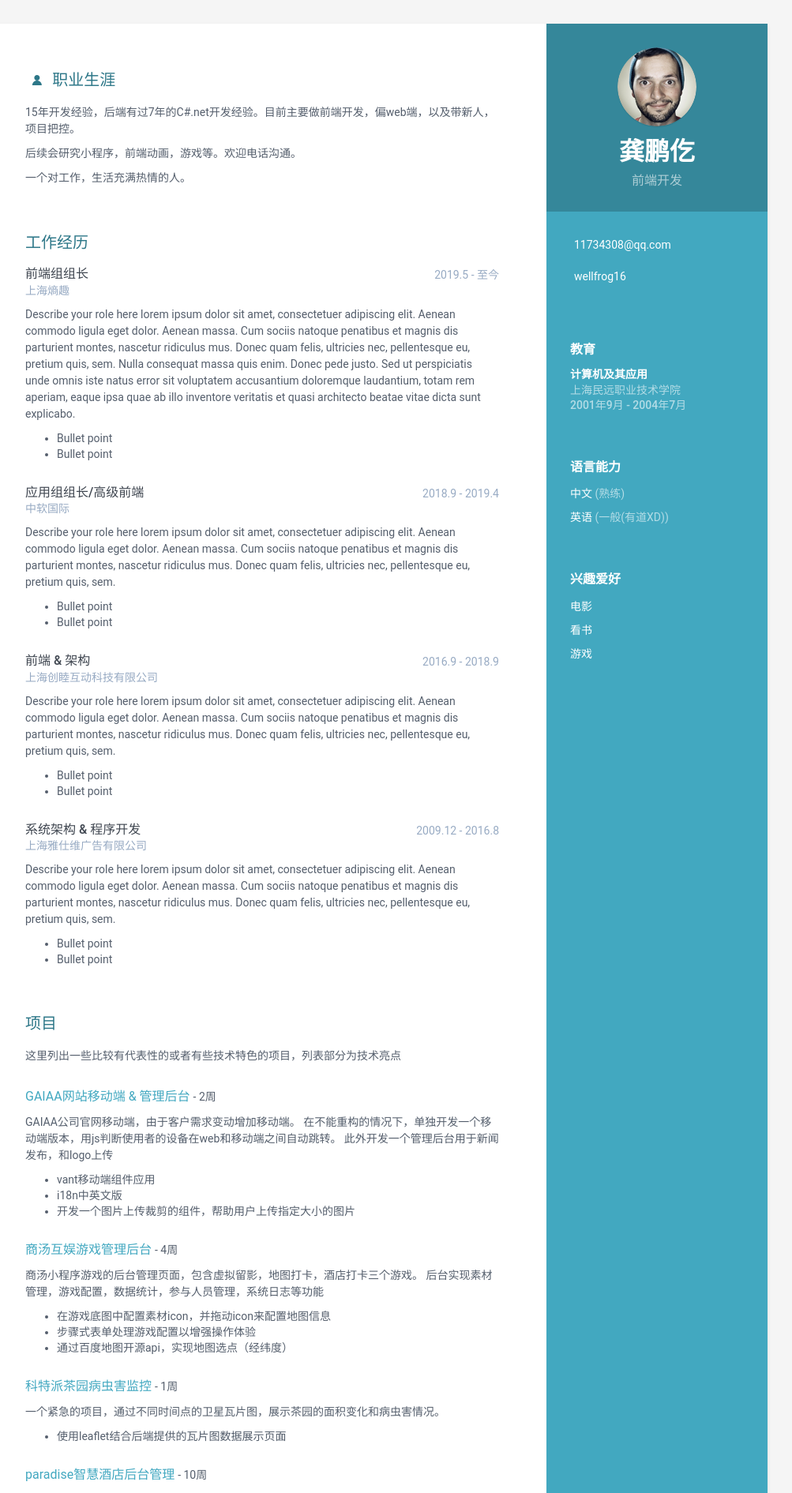
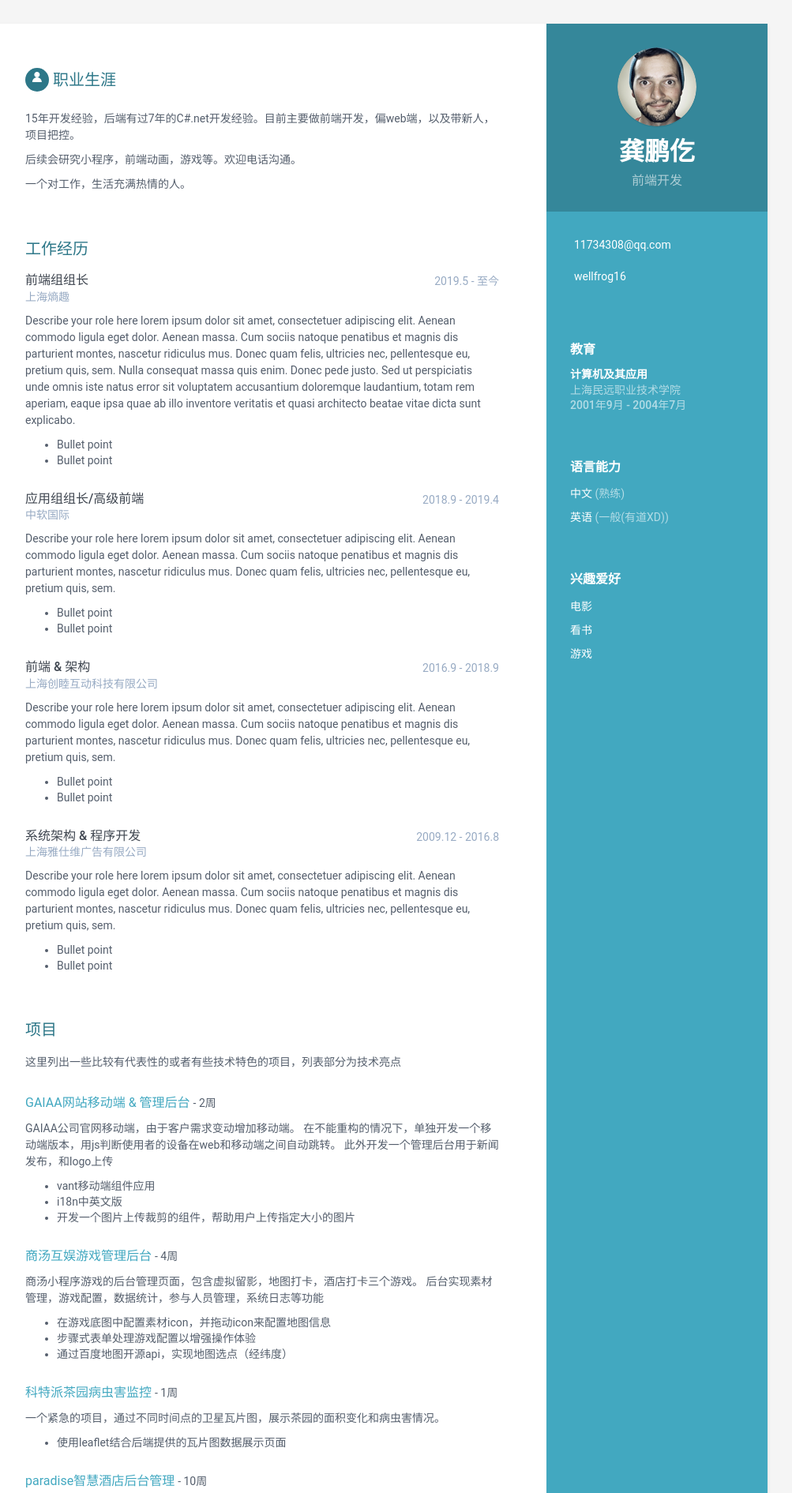
Before and after one commit to wellfrog16/cv, a Jekyll site: the page built from index.html, in a window 1280 px wide. Shown: the top 1891 px of the page at 79% size, without its empty margins (168-1171 px from the left). Built offline with Jekyll 4.4.1, drawn with Linux system fonts in a browser that asks for light colours.

Commit message:
开发更新

```diff
--- a/_sass/_base.scss
+++ b/_sass/_base.scss
@@ -166,6 +166,21 @@ p {
         position: relative;
         margin-top: 0;
         margin-bottom: 20px;
+
+        .custom-icon {
+            display: inline-block;
+            width: 30px;
+            height: 30px;
+            border-radius: 30px;
+            background-color: darken($theme-color, 15%);
+            position: relative;
+            top: -0.2em;
+
+            i {
+                color: #fff;
+            }
+        }
+
         .fa-stack {
             top: -0.2em;
         }
```
